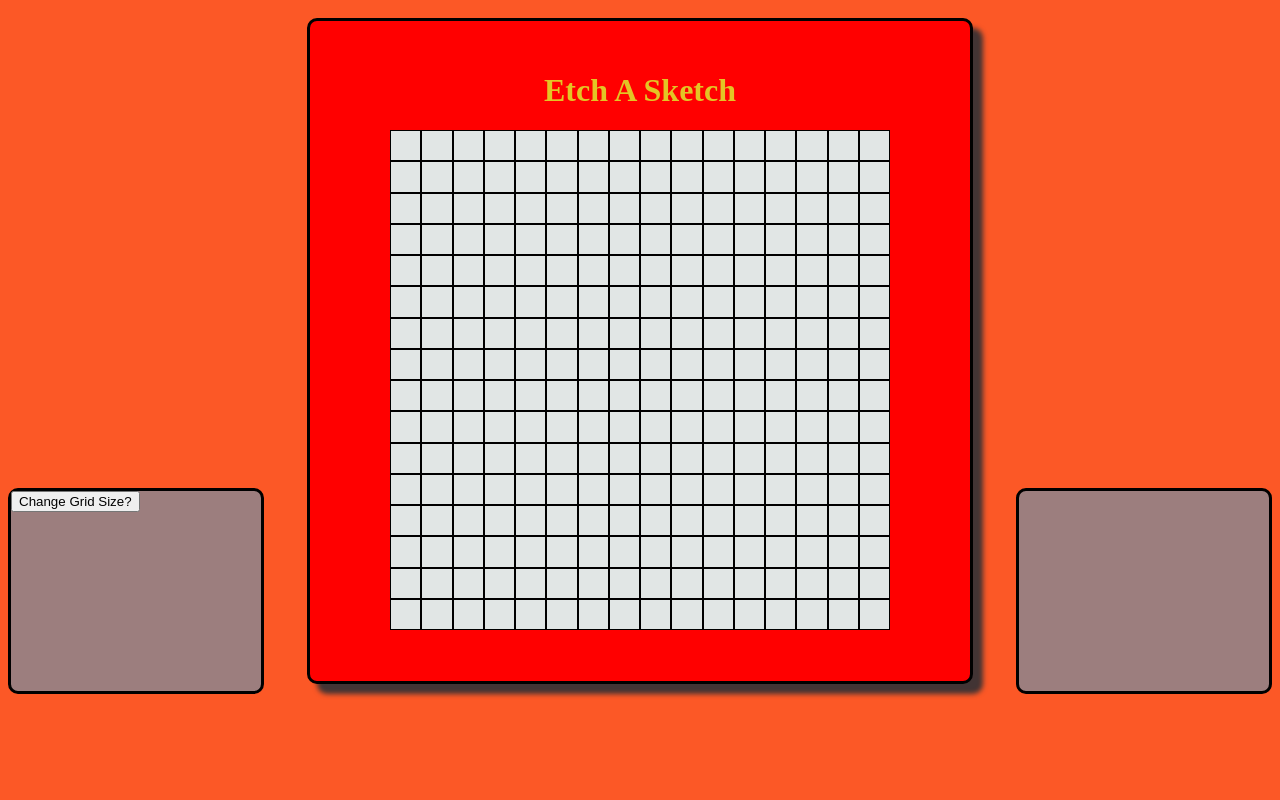
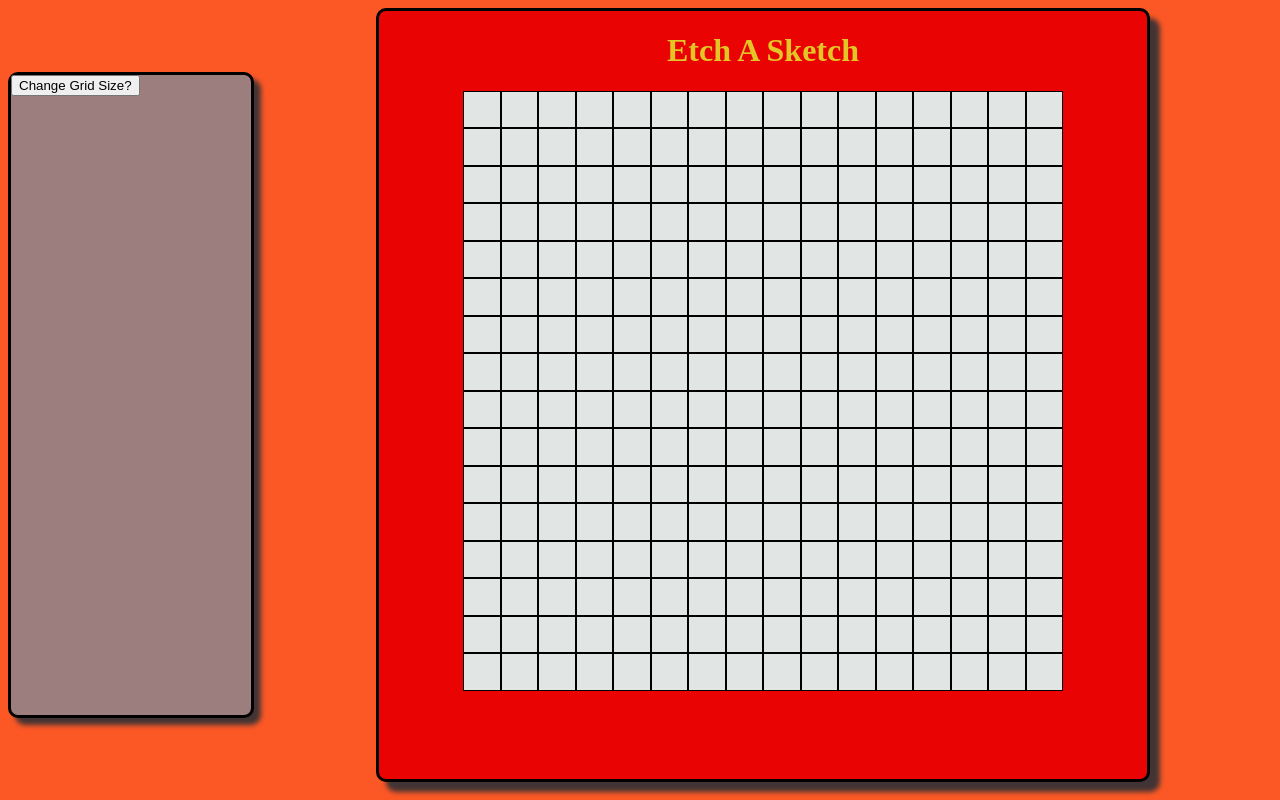
Before and after one commit to ankkitsharma/Etch-a-sketch, a plain HTML site: page index.html in a window 1280 px wide. Drawn offline with Linux system fonts and the light colour scheme.

Commit message:
adjust heights and widths for betten viewing

```diff
--- a/index.html
+++ b/index.html
@@ -15,7 +15,7 @@
         <h1>Etch A Sketch</h1>
         <div class="container"></div>
     </div>
-    <div class="tools toolkit2"></div>
+    <!-- <div class="tools toolkit2"></div> -->
 
     <script src="./script.js"></script>
 </body>
--- a/script.js
+++ b/script.js
@@ -8,7 +8,7 @@ let div;
 //create divs for grid
 for(let i = 0; i < 256; i++) {
     div = document.createElement("div");
-    div.style.cssText = `height: ${500/16}px; width: ${500/16}px; background-color: #e1e6e5; border-color: black; border-style: solid; border-width: 1px; box-sizing: border-box;`
+    div.style.cssText = `width: calc(${100}%/${16}); background-color: #e1e6e5; border-color: black; border-style: solid; border-width: 1px; box-sizing: border-box;`;
     container.appendChild(div);
 }
 
--- a/style.css
+++ b/style.css
@@ -1,23 +1,25 @@
 body {
     background-color: rgb(252, 88, 38);
     display: flex;
+    flex-wrap:wrap-reverse;
+    justify-content: space-between;
 }
 
 .container {
-    height: 500px;
-    width: 500px;
+    height: 75vh;
+    width: 75vh;
     background-color: white;
     display: flex;
     flex-wrap: wrap;
 }
 
 .box {
-    height: 660px;
-    width: 660px;
-    background-color: red;
+    height: 96vh;
+    width: 96vh;
+    background-color: rgb(233, 3, 3);
     display: flex;
     flex-direction: column;
-    justify-content: center;
+    /* justify-content: center; */
     align-items: center;
     margin: auto;
     border-radius: 10px;
@@ -27,15 +29,17 @@ body {
 }
 
 .box > h1 {
-    margin-top: 0;
+    /* margin-top: 0; */
     color: #e3c525;
 }
 
 .tools {
-    height: 200px;
-    width: 250px;
+    height: 80vh;
+    width: 30vh;
     background-color: #9c7e7e;
     border-radius: 10px;
-    margin-top: 60vh;
+    align-self: center;
+    /* margin-top: 60vh; */
     border-style: solid;
+    box-shadow: 7px 7px 5px #423434;
 }
```
